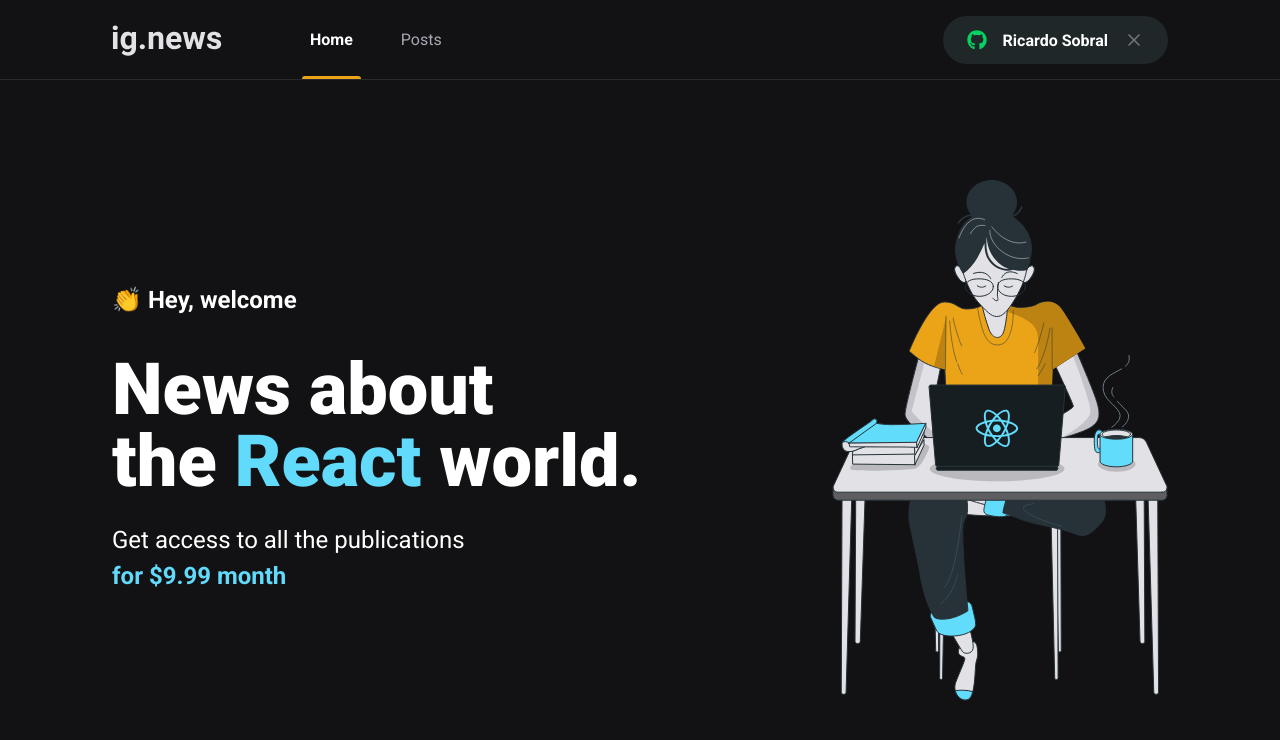
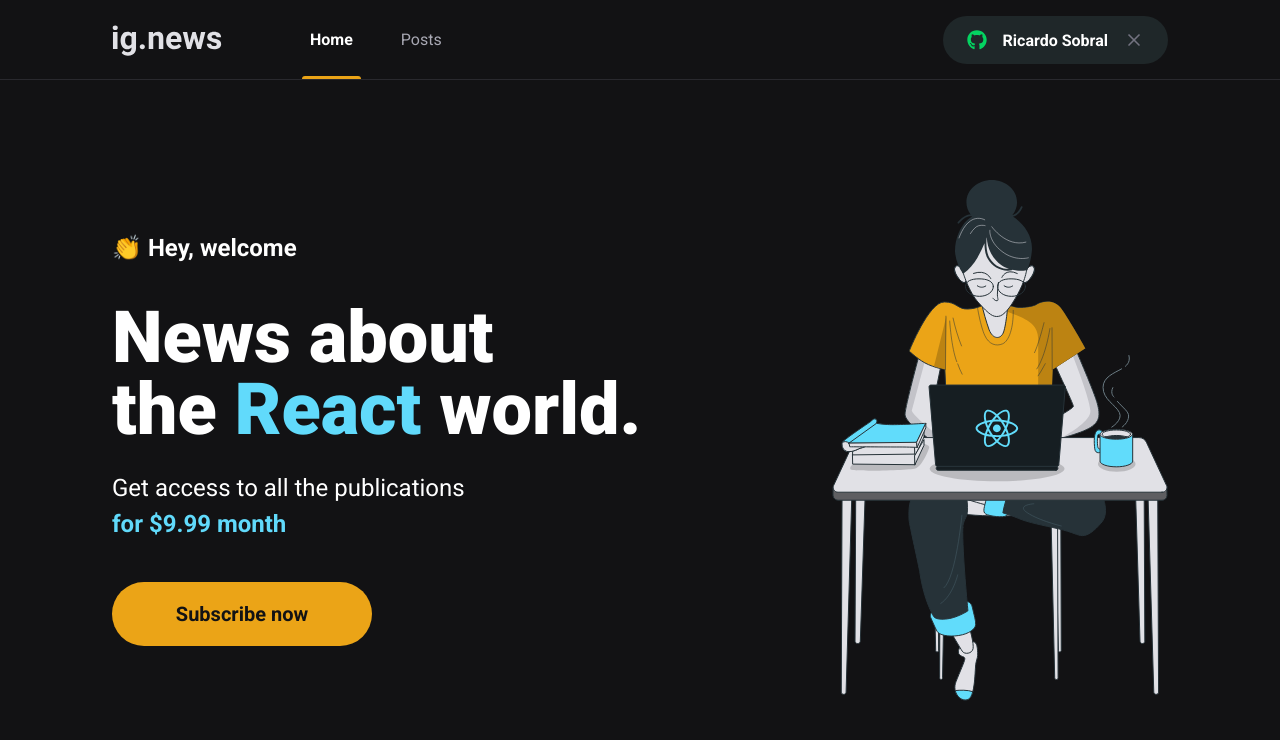
Before and after one commit to RicardoSobral-7/bootcampignite, a Next.js app in the folder semana-03/ignews/: page / in a window 1280 px wide. Shown: the top 740 px of the page. Built offline with nearby package versions, Linux system fonts and the light colour scheme.

Commit message:
subscribe button

```diff
--- /dev/null
+++ b/semana-03/ignews/src/components/SubscribeButton/index.tsx
@@ -0,0 +1,12 @@
+import styles from './styles.module.scss';
+
+export function SubscribeButton() {
+  return (
+    <button
+      type="button"
+      className={styles.subscribeButton}
+    >
+      Subscribe now
+    </button>
+  );
+}
--- /dev/null
+++ b/semana-03/ignews/src/components/SubscribeButton/styles.module.scss
@@ -0,0 +1,19 @@
+.subscribeButton {
+  height: 4rem;
+  width: 260px;
+  border: 0;
+  border-radius: 2rem;
+  background: var(--yellow-500);
+  color: var(--gray-900);
+  font-size: 1.25rem;
+  font-weight: bold;
+  display: flex;
+  align-items: center;
+  justify-content: center;
+
+  transition: filter 200ms;
+
+  &:hover {
+    filter: brightness(0.8);
+  }
+}
--- a/semana-03/ignews/src/pages/home.module.scss
+++ b/semana-03/ignews/src/pages/home.module.scss
@@ -38,4 +38,8 @@
     }
   }
 
+  button {
+    margin-top: 2.5rem;
+  }
+
 }
--- a/semana-03/ignews/src/pages/index.tsx
+++ b/semana-03/ignews/src/pages/index.tsx
@@ -1,4 +1,5 @@
 import Head from 'next/head';
+import { SubscribeButton } from '../components/SubscribeButton';
 
 import styles from './home.module.scss';
 
@@ -16,6 +17,7 @@
             Get access to all the publications <br/>
             <span>for $9.99 month</span>
           </p>
+          <SubscribeButton />
         </section>
 
         <img src="/images/avatar.svg" alt="girl coding"/>
```
